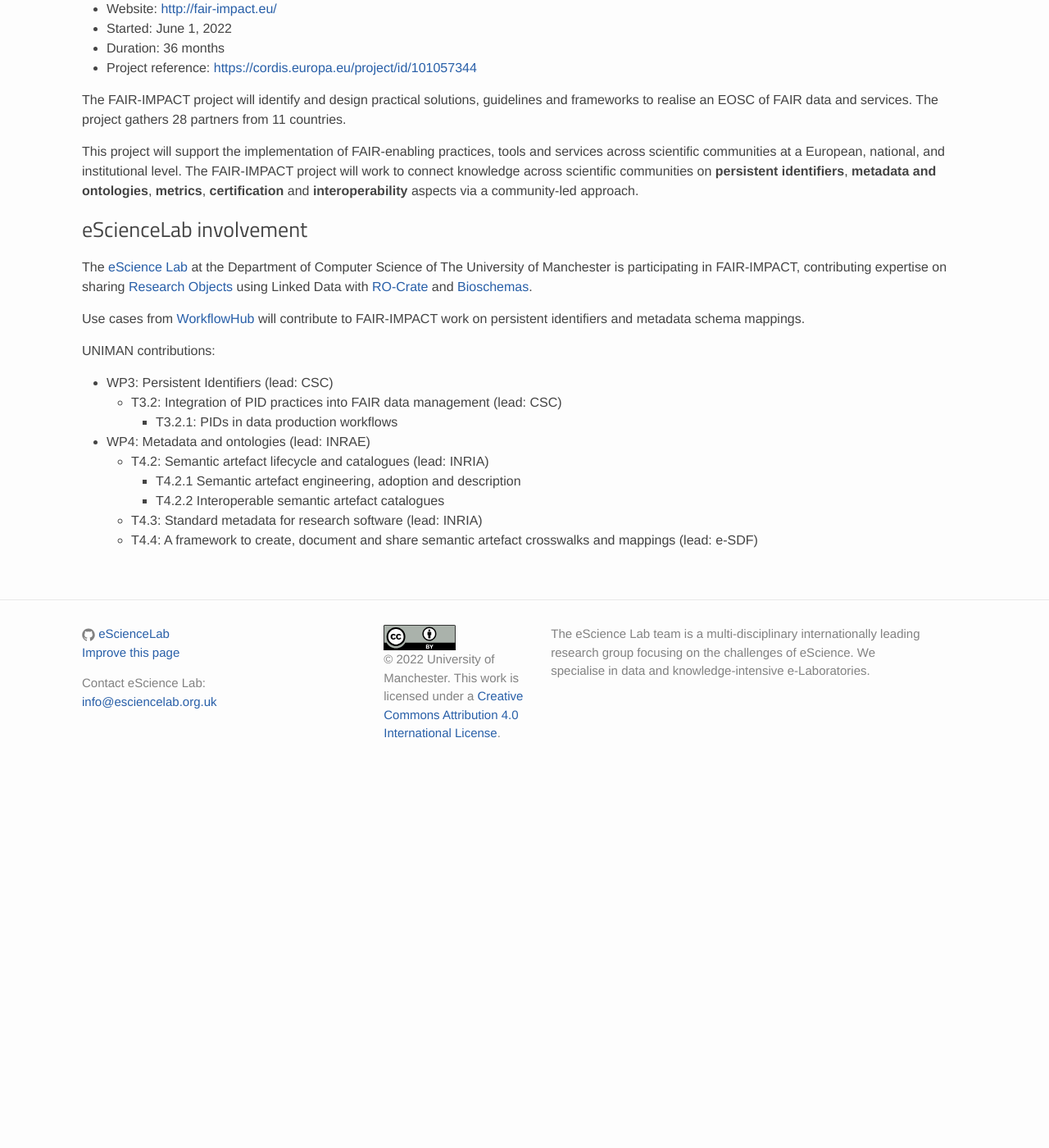
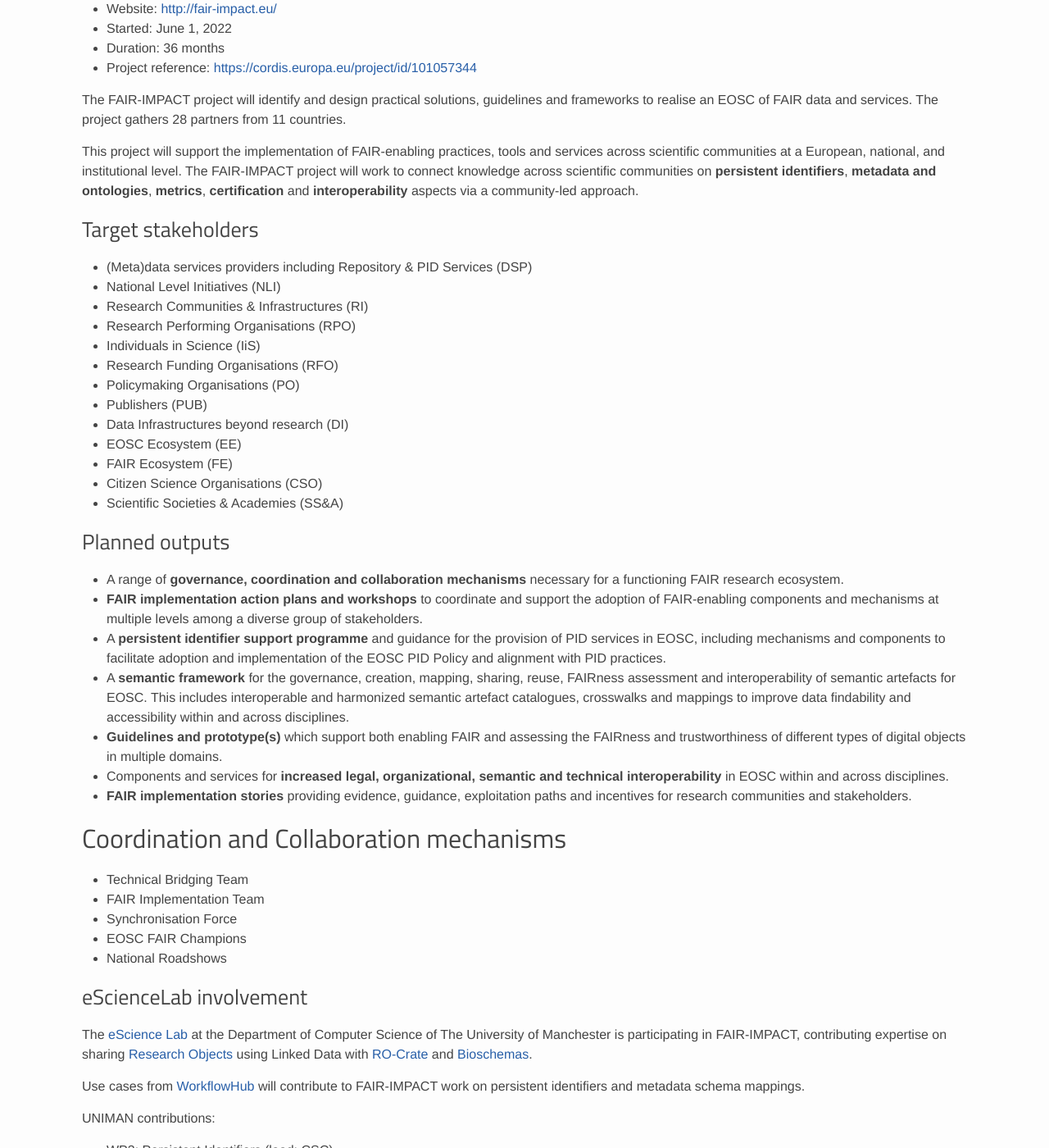
Before and after one commit to eScienceLab/eScienceLab.github.io, a Jekyll site: the page built from _projects/fair-impact.md, in a window 1280 px wide and 1400 px high, scrolled down 400 px. Shown: the whole window at 82% size. Built offline with Jekyll 4.4.1, drawn with Linux system fonts in a browser that asks for light colours; comment, search, counter and statistics services are not loaded; before the commit the page ends 1351 px from its top, so only the background shows below that.

Commit message:
Include key points from About-us graphics

```diff
--- a/_projects/fair-impact.md
+++ b/_projects/fair-impact.md
@@ -16,6 +16,40 @@
 
 This project will support the implementation of FAIR-enabling practices, tools and services across scientific communities at a European, national, and institutional level.  The FAIR-IMPACT project will work to connect knowledge across scientific communities on **persistent identifiers**, **metadata and ontologies**, **metrics**, **certification** and **interoperability** aspects via a community-led approach.
 
+### Target stakeholders
+
+* (Meta)data services providers including Repository & PID Services (DSP)
+* National Level Initiatives (NLI)
+* Research Communities & Infrastructures (RI)
+* Research Performing Organisations (RPO)
+* Individuals in Science (IiS)
+* Research Funding Organisations (RFO)
+* Policymaking Organisations (PO)
+* Publishers (PUB)
+* Data Infrastructures beyond research (DI)
+* EOSC Ecosystem (EE)
+* FAIR Ecosystem (FE)
+* Citizen Science Organisations (CSO)
+* Scientific Societies & Academies (SS&A)
+
+### Planned outputs
+
+* A range of **governance, coordination and collaboration mechanisms** necessary for a functioning FAIR research ecosystem.
+* **FAIR implementation action plans and workshops** to coordinate and support the adoption of FAIR-enabling components and mechanisms at multiple levels among a diverse group of stakeholders.
+* A **persistent identifier support programme** and guidance for the provision of PID services in EOSC, including mechanisms and components to facilitate adoption and implementation of the EOSC PID Policy and alignment with PID practices.
+* A **semantic framework** for the governance, creation, mapping, sharing, reuse, FAIRness assessment and interoperability of semantic artefacts for EOSC. This includes interoperable and harmonized semantic artefact catalogues, crosswalks and mappings to improve data findability and accessibility within and across disciplines.
+* **Guidelines and prototype(s)** which support both enabling FAIR and assessing the FAIRness and trustworthiness of different types of digital objects in multiple domains.
+* Components and services for **increased legal, organizational, semantic and technical interoperability** in EOSC within and across disciplines.
+* **FAIR implementation stories** providing evidence, guidance, exploitation paths and incentives for research communities and stakeholders.
+
+## Coordination and Collaboration mechanisms
+
+* Technical Bridging Team
+* FAIR Implementation Team
+* Synchronisation Force
+* EOSC FAIR Champions
+* National Roadshows
+
 ### eScienceLab involvement
 
 The [eScience Lab](https://esciencelab.org.uk/) at the Department of Computer Science of The University of Manchester is participating in FAIR-IMPACT, contributing expertise on sharing [Research Objects](/products/researchobject/) using Linked Data with [RO-Crate](https://www.researchobject.org/ro-crate/) and [Bioschemas](/activities/bioschemas/).
```
